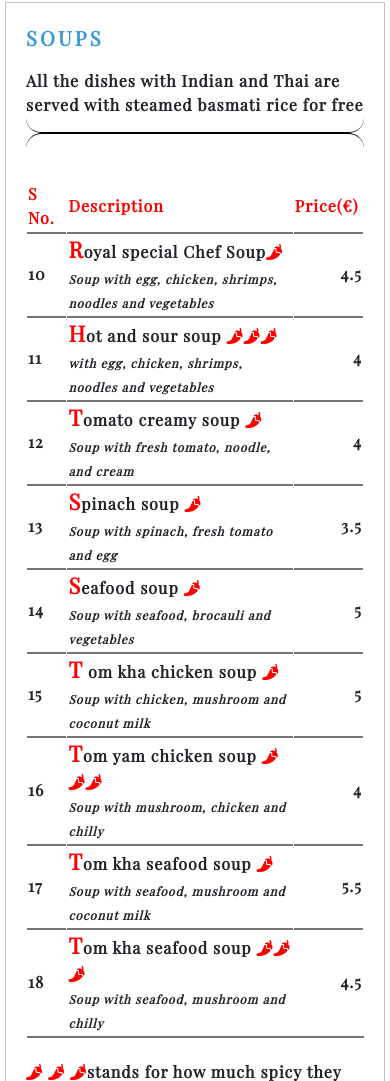
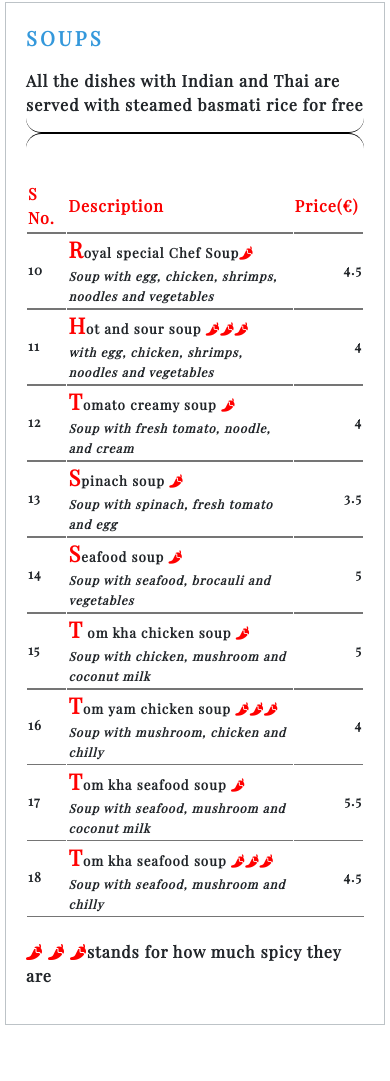
Before and after one commit to dasrajanraj/dasrajanraj.github.io, a PHP site: page /component/pages/soups.html in a window 390 px wide. Shown: the part 68-1149 px from the top of the page. Run offline with PHP 8.4, Linux system fonts and the light colour scheme; some libraries are stand-ins or nearby versions.

Commit message:
font update

```diff
--- a/component/css/style.css
+++ b/component/css/style.css
@@ -634,4 +634,7 @@ td > .first{
     .disclaimer{
         padding-left: 0;
     }
+    td{
+        font-size: smaller;
+    }
 }
```
